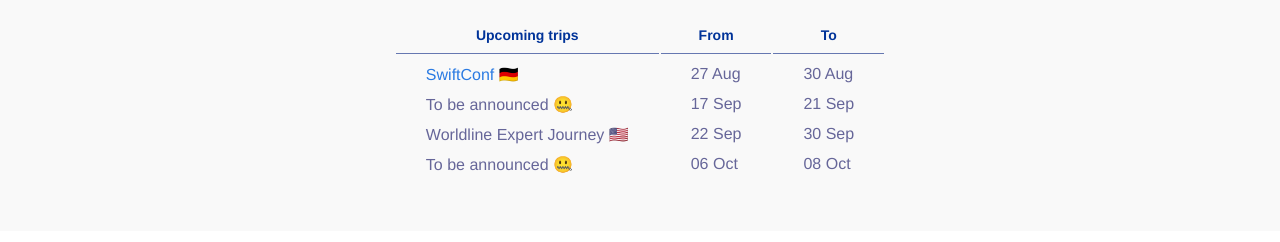
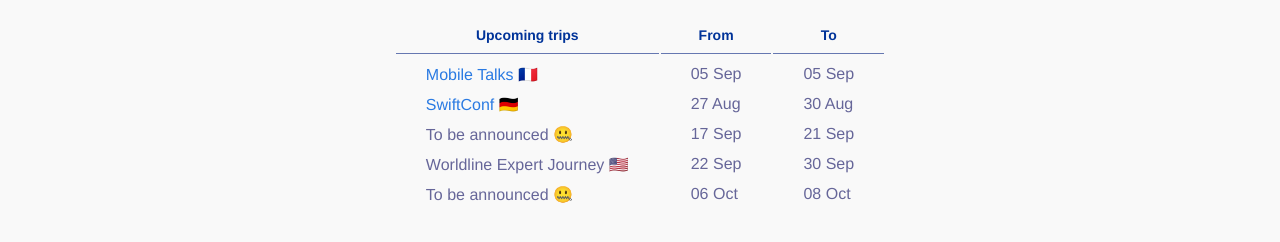
Before and after one commit to vincent-pradeilles/vincent-pradeilles.github.io, a plain HTML site: page index.html in a window 1280 px wide. Shown: the part 346-588 px from the top of the page. Drawn offline with Linux system fonts and the light colour scheme.

Commit message:
Update index.html

```diff
--- a/index.html
+++ b/index.html
@@ -20,6 +20,11 @@
 			</tr>
 		</thead>
 		<tbody>
+			<tr>
+				<td><a href="https://www.meetup.com/fr-FR/Mobile-Talks-Lyon/events/263771136/" target="_blank">Mobile Talks</a> 🇫🇷</td>
+				<td>05 Sep</td>
+				<td>05 Sep</td>
+			</tr>
 			<tr>
 				<td><a href="https://swiftconf.com/#/" target="_blank">SwiftConf</a> 🇩🇪</td>
 				<td>27 Aug</td>
```
